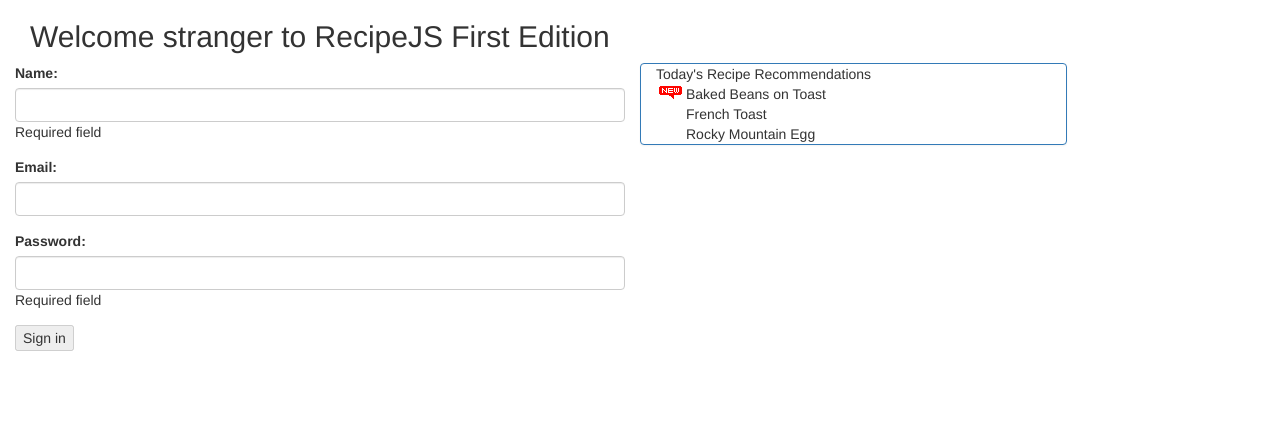
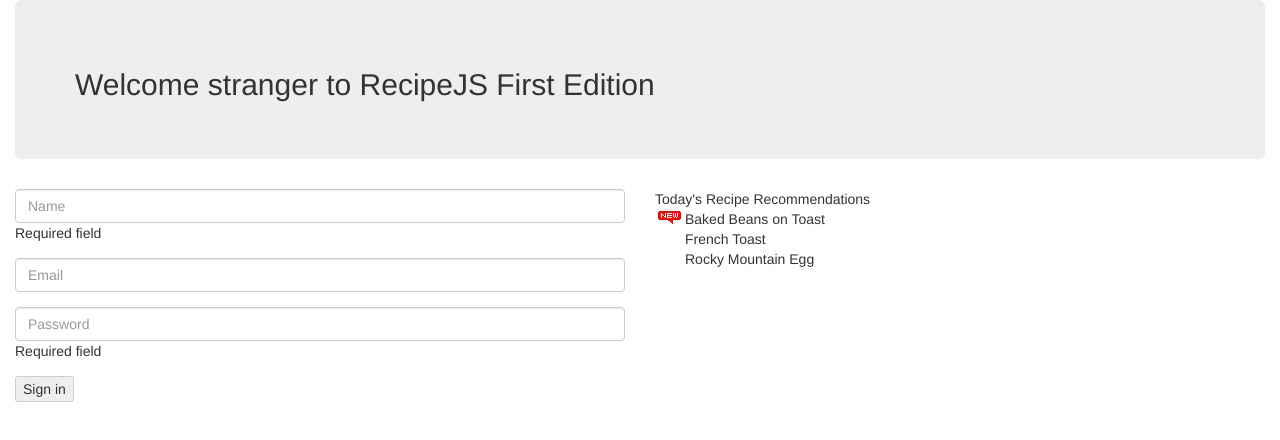
Before and after one commit to victorkane/recipe-js, a website: page public/index.html in a window 1280 px wide. Drawn offline with nearby package versions, Linux system fonts and the light colour scheme.

Commit message:
Page clean-up

```diff
--- a/public/css/styles.css
+++ b/public/css/styles.css
@@ -6,8 +6,5 @@
   display: none !important;
 }
 
-h2.title {
-  padding: 0 1em;
-}
 .recipe {padding-left: 30px;}
 .new {background-image: url("../images/new.gif"); background-repeat: no-repeat;}
--- a/public/index.html
+++ b/public/index.html
@@ -6,35 +6,39 @@
   <link rel="stylesheet" href="css/styles.css">
 </head>
 <body ng-controller="RecipeVM as recipevm">
+  <div class="container-fluid">
+    <div class="jumbotron">
       <h2 class="ng-cloak title">{{recipevm.message}} {{recipevm.user.name || 'stranger'}} to {{recipevm.titletext}} {{recipevm.edition}} Edition</h2>
-
-  <form ng-submit="recipevm.submit()" name="signInForm" class="container col-md-6" role="form">
+    </div>
+    <div class="row">
+      <div class="col-sm-6">
+        <form ng-submit="recipevm.submit()" name="signInForm" class="" role="form">
           <div class="form-group">
-      <label for="username">Name: </label>
-      <input type="text" name="username" class="form-control" ng-model="recipevm.user.name" required ng-minlength="4">
+            <input type="text" name="username" class="form-control" ng-model="recipevm.user.name" required ng-minlength="4" placeholder="Name">
             <span ng-show="signInForm.username.$error.required">Required field</span>
             <span ng-show="signInForm.username.$error.minlength">Name should contain at least four characters</span>
           </div>
 
           <div class="form-group">
-      <label for="useremail">Email: </label>
-      <input type="email" name="useremail" class="form-control" ng-model="recipevm.user.email" ng-pattern="emailFormat">
+            <input type="email" name="useremail" class="form-control" ng-model="recipevm.user.email" ng-pattern="emailFormat" placeholder="Email">
             <span ng-show="signInForm.useremail.$invalid">Invalid field</span>
           </div>
 
           <div class="form-group">
-      <label for="userpassword">Password: </label>
-      <input type="password" name="userpassword" class="form-control" ng-model="recipevm.user.password" required>
+            <input type="password" name="userpassword" class="form-control" ng-model="recipevm.user.password" required placeholder="Password">
             <span ng-show="signInForm.userpassword.$error.required">Required field</span>
           </div>
 
           <input type="submit" value="Sign in" ng-disabled="signInForm.$invalid">
         </form>
-
-  <div class="container col-md-4 panel panel-primary"
+      </div>
+      <div class="col-sm-6 "
         <h3 class="ng-cloak">Today's Recipe Recommendations</h3>
         <div class="ng-cloak recipe" ng-repeat="recipe in recipevm.recipes" ng-class="recipe.new ? 'new' : 'old'">
           <span ng-bind="recipe.title" class="title"></span>
+        </div>
+      </div>
+    </div>
   </div>
   <script src="https://ajax.googleapis.com/ajax/libs/jquery/1.11.3/jquery.min.js"></script>
   <script src="https://maxcdn.bootstrapcdn.com/bootstrap/3.3.5/js/bootstrap.min.js"></script>
```
Lines whose indentation alone changed are shown as unchanged.
